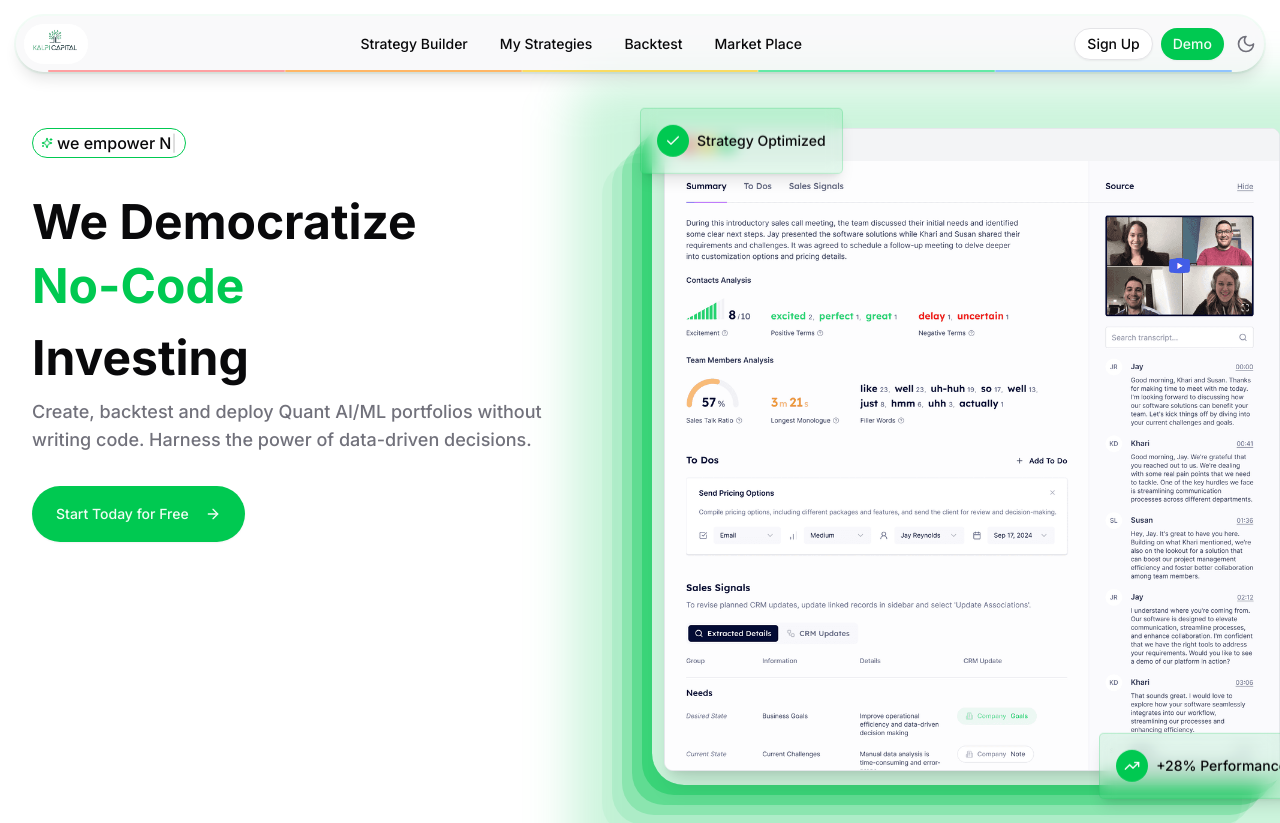
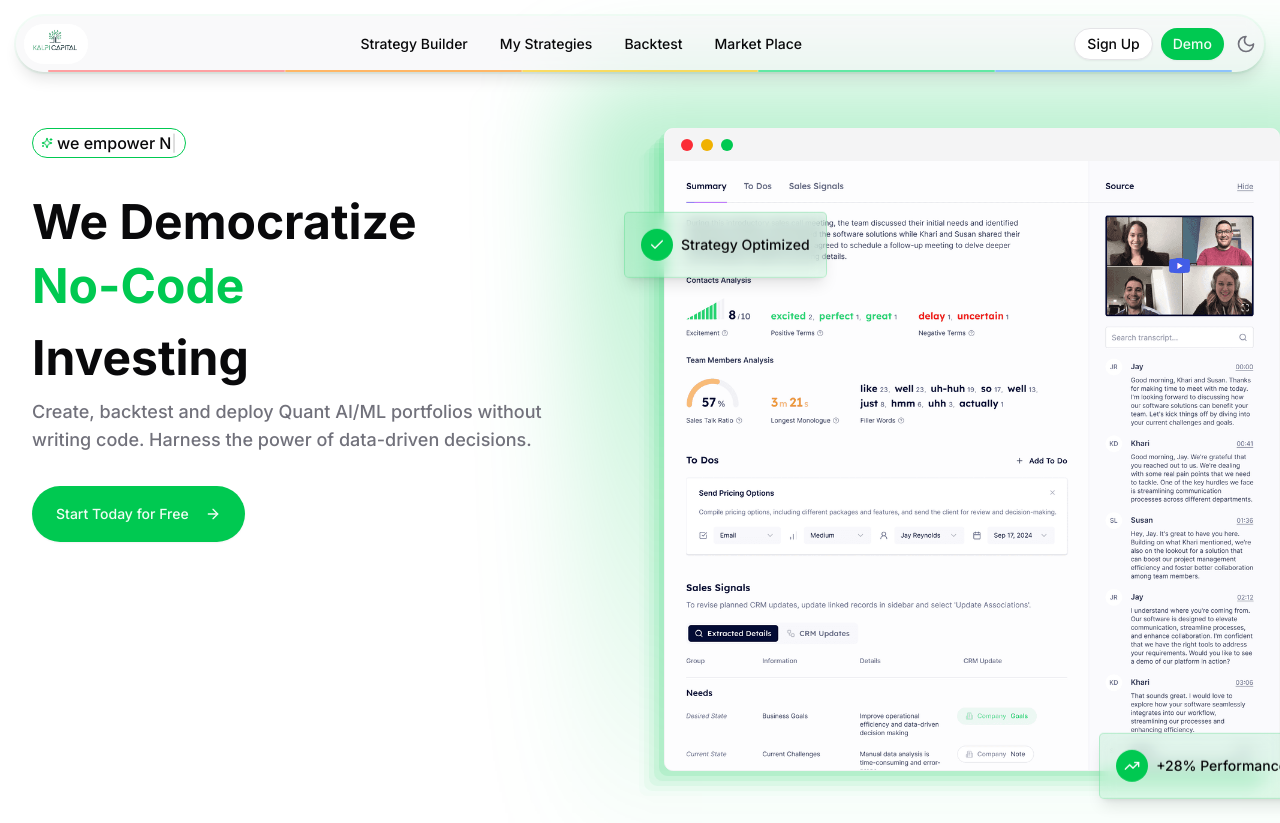
Before and after one commit to harshG775/kalpi-capital-landing, a Next.js app: page /v3 in a window 1280 px wide. Shown: the top 823 px of the page. Built offline with nearby package versions, Linux system fonts and the light colour scheme.

Commit message:
feat: update HeroSection styles for improved visual hierarchy and adjust floating element positioning

```diff
--- a/src/app/v3/_components/HeroSection.tsx
+++ b/src/app/v3/_components/HeroSection.tsx
@@ -68,8 +68,19 @@ export default function HeroSection() {
                         transition={{ duration: 0.5, delay: 0.2 }}
                         className="relative"
                     >
-                        <div className="bg-white dark:bg-neutral-800 rounded-xl shadow-xl overflow-hidden border border-gray-200 dark:border-neutral-700">
-                            <div className="h-8 bg-gray-100 dark:bg-neutral-700 flex items-center px-4">
+                        <div
+                            className="bg-background rounded-xl shadow-xl overflow-hidden border border-secondary"
+                            style={{
+                                boxShadow: `
+                                      oklch(0.723 0.219 149.579 / 0.1) -5px 5px,
+                                      oklch(0.723 0.219 149.579 / 0.08) -10px 10px,
+                                      oklch(0.723 0.219 149.579 / 0.06) -15px 15px,
+                                      oklch(0.723 0.219 149.579 / 0.04) -20px 20px,
+                                      oklch(0.723 0.219 149.579 / 0.02) -25px 25px
+                                    `,
+                            }}
+                        >
+                            <div className="h-8 bg-secondary flex items-center px-4">
                                 <div className="flex gap-2">
                                     <div className="w-3 h-3 rounded-full bg-red-500" />
                                     <div className="w-3 h-3 rounded-full bg-yellow-500" />
@@ -86,7 +97,7 @@ export default function HeroSection() {
                         </div>
 
                         {/* Floating elements */}
-                        <FloatingElement className="absolute -top-6 -left-6 bg-primary/10 p-4 rounded-lg shadow-lg backdrop-blur-sm border border-primary/20">
+                        <FloatingElement className="absolute top-20 -left-10 bg-primary/10 p-4 rounded-lg shadow-lg backdrop-blur-sm border border-primary/20">
                             <div className="flex items-center gap-2">
                                 <div className="w-8 h-8 rounded-full bg-primary flex items-center justify-center text-white">
                                     <Check className="h-4 w-4" />
@@ -106,22 +117,8 @@ export default function HeroSection() {
                         {/* gradient */}
                         <div
                             className={cn(
-                                "bg-gradient-to-br from-primary/20 to-primary/20 absolute -z-10 rounded-2xl blur-md scale-200 h-[25rem] w-[25rem] top-[55%] left-1/2 transform -translate-x-1/2 -translate-y-1/2"
+                                "bg-gradient-to-b from-primary/30 to-primary/0 absolute -z-10 rounded-2xl blur-xl scale-200 h-[25rem] aspect-square top-[55%] left-1/2 transform -translate-x-1/2 -translate-y-1/2"
                             )}
-                        />
-                        <div
-                            className={cn(
-                                "absolute -z-20 rounded-2xl scale-200 w-[20rem] h-[21rem] top-1/2 left-1/2 transform -translate-x-1/2 -translate-y-1/2"
-                            )}
-                            style={{
-                                boxShadow: `
-                                  oklch(0.723 0.219 149.579 / 0.4) -5px 5px,
-                                  oklch(0.723 0.219 149.579 / 0.3) -10px 10px,
-                                  oklch(0.723 0.219 149.579 / 0.2) -15px 15px,
-                                  oklch(0.723 0.219 149.579 / 0.1) -20px 20px,
-                                  oklch(0.723 0.219 149.579 / 0.05) -25px 25px
-                                `,
-                            }}
                         />
                     </motion.div>
                 </div>
```
